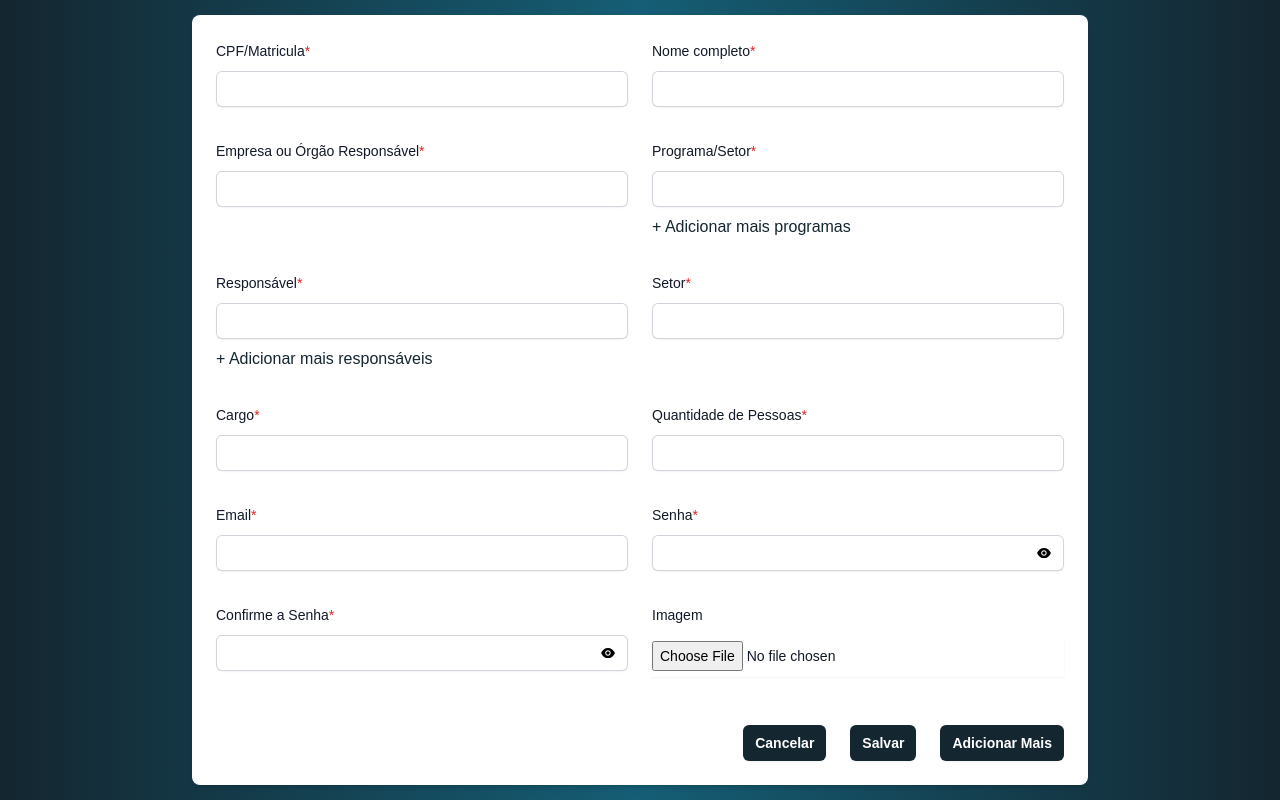
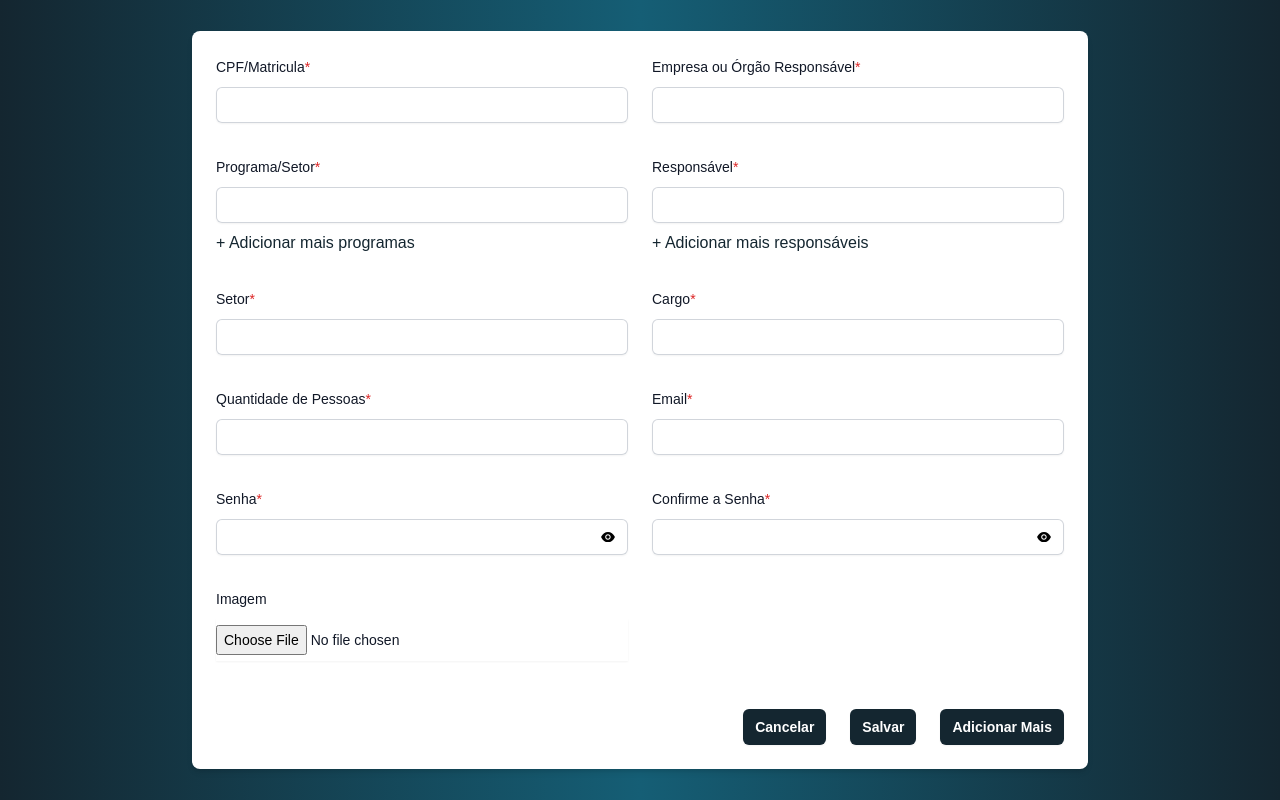
Before and after one commit to Danielebds/Dash, a React (Vite) app: page /register in a window 1280 px wide. Built offline with nearby package versions, Linux system fonts and the light colour scheme; the HTML template or start-up script is replaced by a standard one.

Commit message:
tirando o nome completo

```diff
--- a/src/pages/Register/register.jsx
+++ b/src/pages/Register/register.jsx
@@ -18,7 +18,6 @@ const Register = () => {
       senha: '',
       reSenha: '',
       imagem: null,
-      nome: '',
       additionalPrograms: [],
       additionalResponsaveis: [],
     },
@@ -67,7 +66,8 @@ const Register = () => {
   const validateForm = (form) => {
     const newErrors = {};
     if (!form.cpfMat) newErrors.cpfMat = 'Campo obrigatório';
-    if (!form.nome) newErrors.nome = 'Campo obrigatório';
+
+
     if (!form.empresa) newErrors.empresa = 'Campo obrigatório';
     if (!form.programaSetor) newErrors.programaSetor = 'Campo obrigatório';
     if (!form.responsavel) newErrors.responsavel = 'Campo obrigatório';
@@ -136,7 +136,6 @@ const Register = () => {
         senha: '',
         reSenha: '',
         imagem: null,
-        nome: '',
         additionalPrograms: [],
         additionalResponsaveis: [],
       },
@@ -161,11 +160,7 @@ const Register = () => {
                 <input type="text" name="cpfMat" id={`cpfMat-${index}`} value={form.cpfMat} onChange={(e) => handleChange(e, index)} className="mt-2 block w-full rounded-md border-0 py-1.5 bg-transparent text-gray-900 shadow-sm ring-1 ring-inset ring-gray-300 placeholder:text-gray-400 focus:ring-2 focus:ring-inset focus:ring-[#142630] sm:text-sm sm:leading-6" />
                 {errors[index]?.cpfMat && <p className="text-red-600 text-sm">{errors[index].cpfMat}</p>}
               </div>
-              <div className="sm:col-span-3">
-                <label htmlFor={`nome-${index}`} className="block text-sm font-medium leading-6 text-gray-900">Nome completo<span className="text-red-600">*</span></label>
-                <input type="text" name="nome" id={`nome-${index}`} value={form.nome} onChange={(e) => handleChange(e, index)} className="mt-2 block w-full rounded-md border-0 py-1.5 bg-transparent text-gray-900 shadow-sm ring-1 ring-inset ring-gray-300 placeholder:text-gray-400 focus:ring-2 focus:ring-inset focus:ring-[#142630] sm:text-sm sm:leading-6" />
-                {errors[index]?.nome && <p className="text-red-600 text-sm">{errors[index].nome}</p>}
-              </div>
+
               <div className="sm:col-span-3">
                 <label htmlFor={`empresa-${index}`} className="block text-sm font-medium leading-6 text-gray-900">Empresa ou Órgão Responsável<span className="text-red-600">*</span></label>
                 <input type="text" name="empresa" id={`empresa-${index}`} value={form.empresa} onChange={(e) => handleChange(e, index)} className="mt-2 block w-full rounded-md border-0 py-1.5 bg-transparent text-gray-900 shadow-sm ring-1 ring-inset ring-gray-300 placeholder:text-gray-400 focus:ring-2 focus:ring-inset focus:ring-[#142630] sm:text-sm sm:leading-6" />
```
Also changed, not shown: 2 other files (tests, documents, lock files or other folders).
